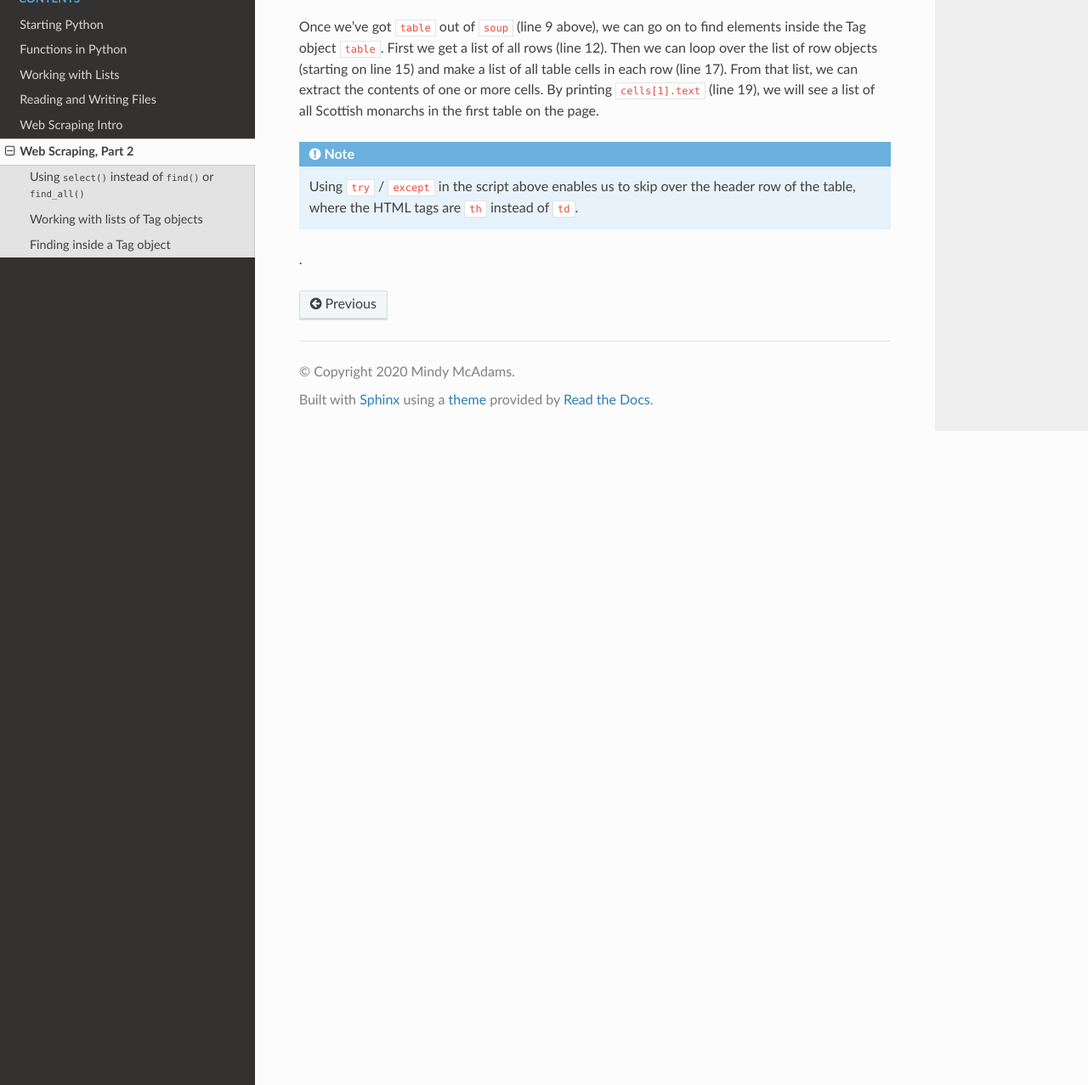
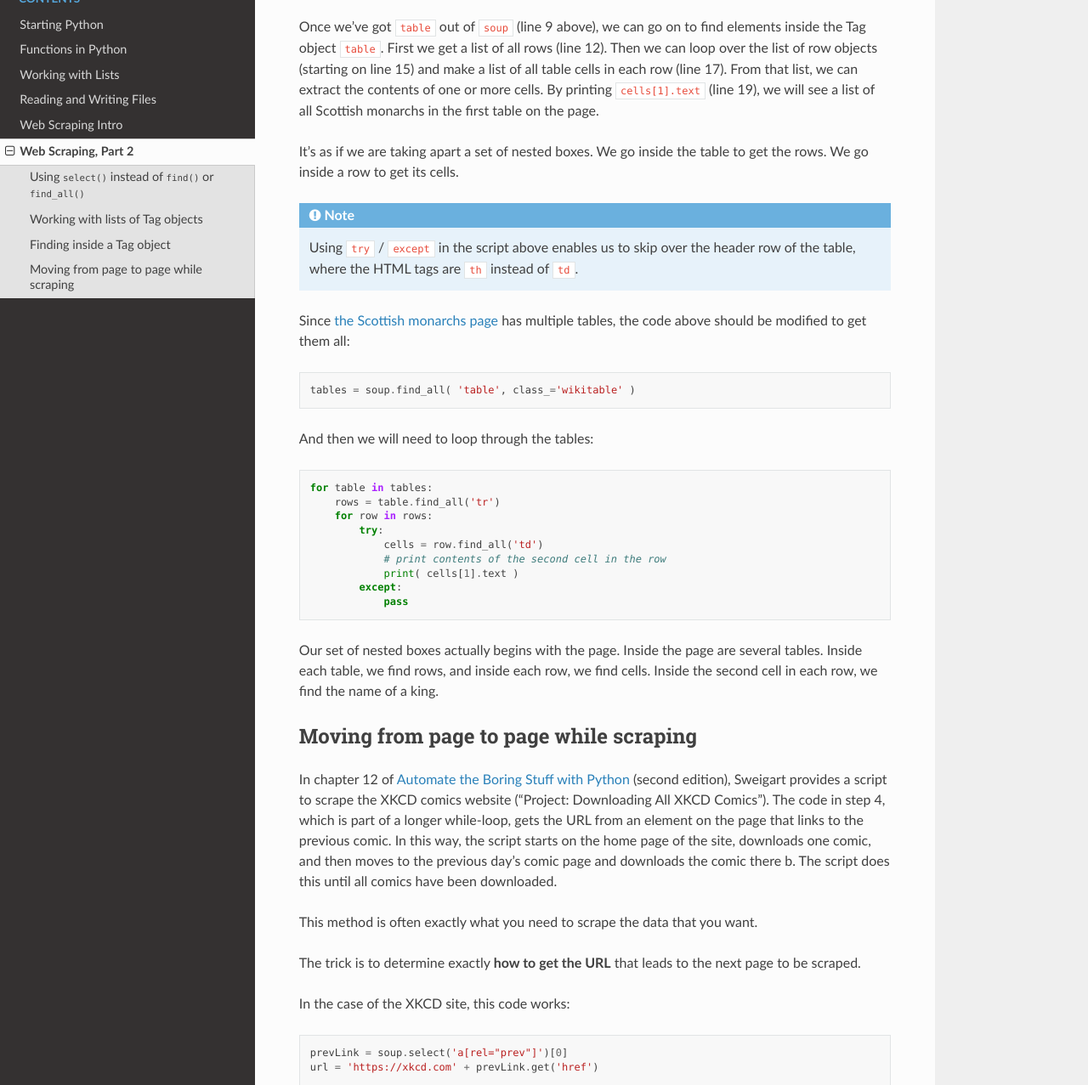
Before and after one commit to macloo/python-adv-web-apps, a Sphinx documentation site: the page built from docs/scraping2.rst, in a window 1280 px wide and 1400 px high, scrolled down 2492 px, cut to the strip 123-1400 px from the top of the window. Shown: the whole strip at 85% size. Built offline with Sphinx 7.4.7 and the Read the Docs theme 2.0.0, drawn with Linux system fonts in a browser that asks for light colours; some of the changed text lies outside the part shown.

Commit message:
add page by page

```diff
--- a/docs/scraping2.rst
+++ b/docs/scraping2.rst
@@ -91,6 +91,48 @@ The methods ``find()``, ``find_all()``, and ``select()`` work on Tag objects as
 
 Once we’ve got ``table`` out of ``soup`` (line 9 above), we can go on to find elements inside the Tag object ``table``. First we get a list of all rows (line 12). Then we can loop over the list of row objects (starting on line 15) and make a list of all table cells in each row (line 17). From that list, we can extract the contents of one or more cells. By printing ``cells[1].text`` (line 19), we will see a list of all Scottish monarchs in the first table on the page.
 
+It’s as if we are taking apart a set of nested boxes. We go inside the table to get the rows. We go inside a row to get its cells.
+
 .. note:: Using ``try`` / ``except`` in the script above enables us to skip over the header row of the table, where the HTML tags are ``th`` instead of ``td``.
 
+Since `the Scottish monarchs page <https://en.wikipedia.org/wiki/List_of_Scottish_monarchs>`_ has multiple tables, the code above should be modified to get them all: ::
+
+    tables = soup.find_all( 'table', class_='wikitable' )
+
+And then we will need to loop through the tables: ::
+
+    for table in tables:
+        rows = table.find_all('tr')
+        for row in rows:
+            try:
+                cells = row.find_all('td')
+                # print contents of the second cell in the row
+                print( cells[1].text )
+            except:
+                pass
+
+Our set of nested boxes actually begins with the page. Inside the page are several tables. Inside each table, we find rows, and inside each row, we find cells. Inside the second cell in each row, we find the name of a king.
+
+Moving from page to page while scraping
+---------------------------------------
+
+In chapter 12 of `Automate the Boring Stuff with Python <https://automatetheboringstuff.com/>`_ (second edition), Sweigart provides a script to scrape the XKCD comics website (“Project: Downloading All XKCD Comics”). The code in step 4, which is part of a longer while-loop, gets the URL from an element on the page that links to the previous comic. In this way, the script starts on the home page of the site, downloads one comic, and then moves to the previous day’s comic page and downloads the comic there  b. The script does this until all comics have been downloaded.
+
+This method is often exactly what you need to scrape the data that you want.
+
+The trick is to determine exactly **how to get the URL** that leads to the next page to be scraped.
+
+In the case of the XKCD site, this code works: ::
+
+    prevLink = soup.select('a[rel="prev"]')[0]
+    url = 'https://xkcd.com' + prevLink.get('href')
+
+The code ``select('a[rel="prev"]')`` gets all ``a`` elements on the page that contain the attribute ``rel`` with the value ``"prev"``. This code returns a **list,** so it’s necessary to use the list index ``[0]`` to get the first list **item.** If you inspect the HTML on any XKCD page with Developer Tools, you can find this A element.
+
+.. figure:: _static/images/xkcd_prev_button.png
+   :scale: 50 %
+   :alt: Developer Tools and an XKCD web page screenshot
+
+The next line extracts the *value* of the ``href`` attribute from that A element and concatenates it with the base URL, ``https://xkcd.com``.
+
 .
```
